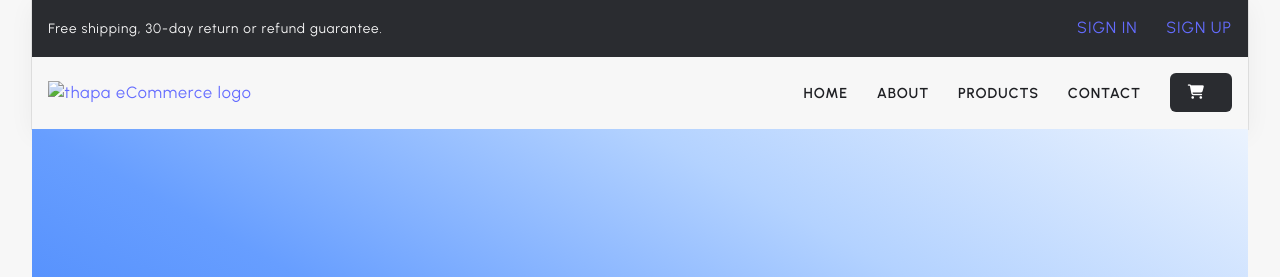
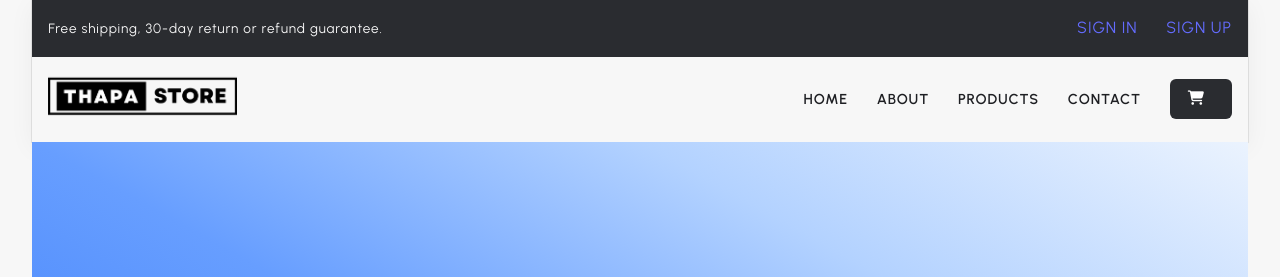
Before and after one commit to Aqsaabbasi2690/repo-e-com, a website built with Vite: page about.html in a window 1280 px wide. Shown: the top 277 px of the page. Built offline with nearby package versions, Linux system fonts and the light colour scheme; a web font is replaced by a local one.

Commit message:
Update about.html

```diff
--- a/about.html
+++ b/about.html
@@ -42,8 +42,8 @@
         <div class="navbar-brand">
           <a href="index.html">
             <img
-              src="https://github.com/Aqsaabbasi2690/repo-e-com/blob/main/public/images/Edit%20Image%20with%20_Ecom-Store_%20Text%20-%20Claude.html"
-              alt="thapa eCommerce logo"
+              src="./images/log.png"
+              alt="Ecom-Store logo"
               class="logo"
               width="80%"
               height="auto"
```
